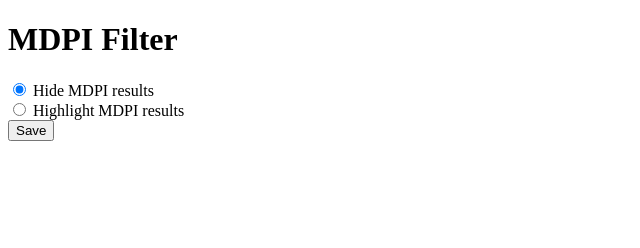
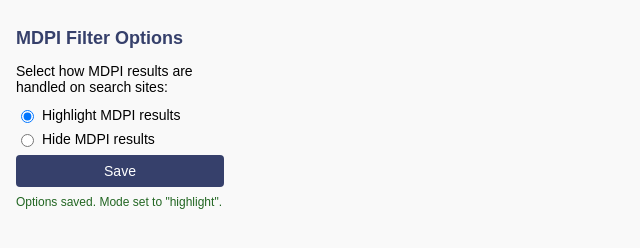
Before and after one commit to mdpi-filter/mdpi-filter-chrome, a browser extension: page options.html in a window 1280 px wide. Both pictures are taken after a click on the button "Save". Shown: the whole page, without its empty margins (0-640 px from the left). Drawn offline with Linux system fonts and the light colour scheme.

Commit message:
Refactor MDPI filter options UI and update storage default to 'highlight'; enhance user feedback by using status div instead of alert.

```diff
--- a/options.html
+++ b/options.html
@@ -1,19 +1,25 @@
 <!DOCTYPE html>
-<html>
+<html lang="en">
 <head>
+  <meta charset="UTF-8">
   <title>MDPI Filter Options</title>
+  <link rel="stylesheet" href="popup.css">
 </head>
 <body>
-  <h1>MDPI Filter</h1>
-  <label>
-    <input type="radio" name="mode" value="hide">
-    Hide MDPI results
-  </label><br>
-  <label>
-    <input type="radio" name="mode" value="highlight">
-    Highlight MDPI results
-  </label><br>
-  <button id="save">Save</button>
+  <div class="container">
+    <h1>MDPI Filter Options</h1>
+    <p>Select how MDPI results are handled on search sites:</p>
+    <label class="radio">
+      <input type="radio" name="mode" value="highlight">
+      <span>Highlight MDPI results</span>
+    </label>
+    <label class="radio">
+      <input type="radio" name="mode" value="hide">
+      <span>Hide MDPI results</span>
+    </label>
+    <button id="save">Save</button>
+    <div id="status"></div>
+  </div>
 
   <script src="options.js"></script>
 </body>
--- a/options.js
+++ b/options.js
@@ -1,8 +1,10 @@
 const radios = document.querySelectorAll('input[name="mode"]');
 const saveBtn = document.getElementById('save');
+const status = document.getElementById('status'); // Get the status div
 
 function loadOptions() {
-  chrome.storage.sync.get({ mode: 'hide' }, ({ mode }) => {
+  // Load current setting (keeping 'highlight' as default for consistency with popup)
+  chrome.storage.sync.get({ mode: 'highlight' }, ({ mode }) => {
     radios.forEach(r => r.checked = (r.value === mode));
   });
 }
@@ -10,7 +12,9 @@
 function saveOptions() {
   const selected = Array.from(radios).find(r => r.checked).value;
   chrome.storage.sync.set({ mode: selected }, () => {
-    alert('Options saved.');
+    // Use the status div for feedback instead of alert
+    status.textContent = `Options saved. Mode set to "${selected}".`;
+    setTimeout(() => status.textContent = '', 3000); // Clear after 3 seconds
   });
 }
 
```
